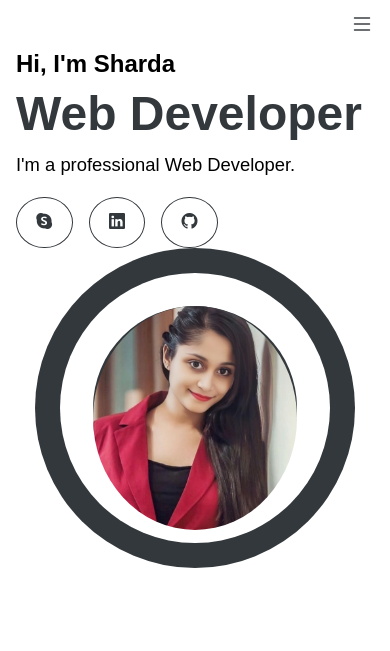
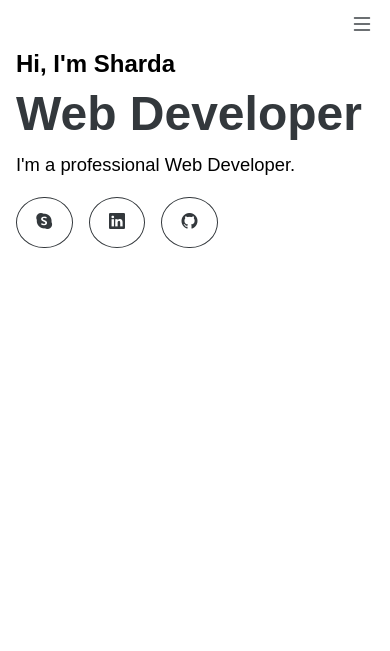
Before and after one commit to ShardaFullStackDeveloper/ShardaFullStackDeveloper, a plain HTML site: page index.html in a window 390 px wide. Drawn offline with nearby package versions, Linux system fonts and the light colour scheme.

Commit message:
Add files via upload

```diff
--- a/index.html
+++ b/index.html
@@ -150,48 +150,6 @@
 
         }
 
-        /* IMAGE*/
-
-        .images {
-            width: 25em;
-            height: 25em;
-            border-radius: 50%;
-            margin: auto;
-        }
-
-        .blue-bg-outer {
-            width: 25em;
-            height: 25em;
-            border-radius: 50%;
-            background: #33383C;
-            display: grid;
-            place-items: center;
-        }
-
-        .white-bg {
-            width: 21.875em;
-            height: 21.875em;
-            border-radius: 50%;
-            background: #fff;
-            display: grid;
-            place-items: center;
-        }
-
-        .blue-bg {
-            width: 18.75em;
-            height: 18.75em;
-            border-radius: 50%;
-            background: var(--primary-color);
-        }
-
-        .blue-bg img {
-            position: relative;
-            width: 100%;
-            border-radius: 50%;
-        }
-
-
-
 
         @media only screen and (max-width: 1024px) {
             html {
@@ -261,56 +219,9 @@
                 margin: 0 1rem;
             }
 
-            .images {
-                min-width: 15em;
-            }
 
-            .blue-bg-outer {
-                width: 20em;
-                height: 20em;
-                margin: auto;
 
-            }
 
-            .white-bg {
-                width: 16.875em;
-                height: 16.875em;
-            }
-
-            .blue-bg {
-                width: 12.75em;
-                height: 12.75em;
-            }
-
-        }
-
-        @media only screen and (max-width: 320px) {
-            .images {
-                height: 17em;
-            }
-
-            .blue-bg-outer {
-                width: 16em;
-                height: 16em;
-
-            }
-
-            .white-bg {
-                width: 13em;
-                height: 13em;
-            }
-
-            .blue-bg {
-                width: 11em;
-                height: 11em;
-            }
-
-            .blue-bg img {
-                position: relative;
-                bottom: 20px;
-                right: 10px;
-                width: 100%;
-            }
         }
     </style>
 </head>
@@ -355,14 +266,12 @@
                 </div>
 
             </div>
-            <!-- image section -->
-            <div class="images">
-                <div class="blue-bg-outer">
-                    <div class="white-bg">
-                        <div class="blue-bg">
-                            <img src="./images/pic.jpg" >
-                        </div>
-                    </div>
-                </div>
-            </div>
+
+
         </div>
+    </section>
+
+
+</body>
+
+</html>
```
Also changed, not shown: calculatorf.html (+1 -1 lines), musicplayer.html (+1 -1 lines).
